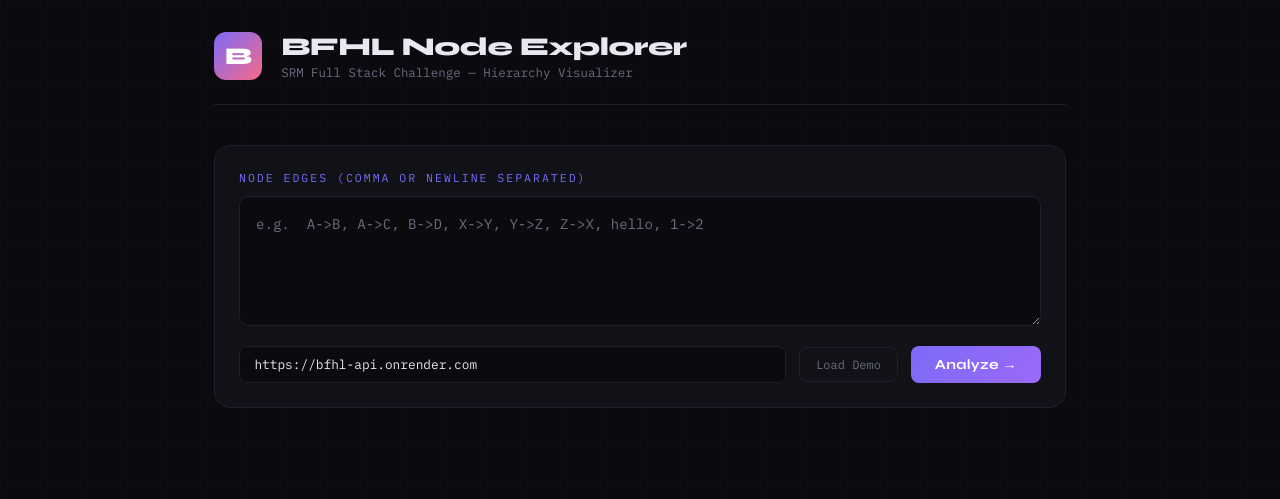
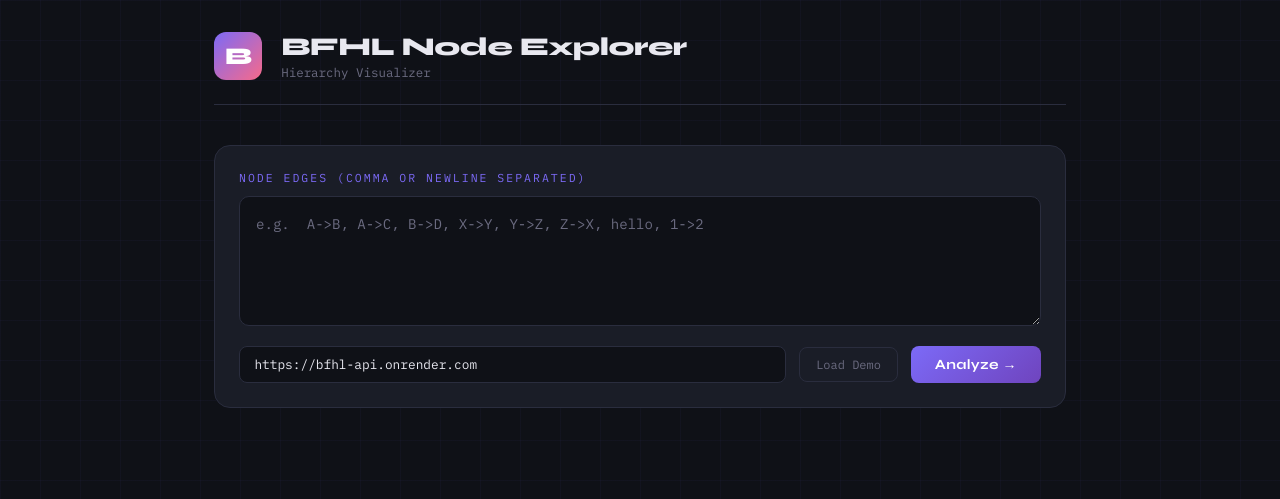
Before and after one commit to G-darshan-32/bajaj-tree--hierarchy-challenge, a website: page index.html in a window 1280 px wide. Drawn offline with Linux system fonts and the light colour scheme.

Commit message:
BFHL full stack challenge

```diff
--- a/index.html
+++ b/index.html
@@ -3,13 +3,13 @@
 <head>
 <meta charset="UTF-8" />
 <meta name="viewport" content="width=device-width, initial-scale=1.0"/>
-<title>BFHL — Node Hierarchy Explorer</title>
+<title>Node Hierarchy Explorer</title>
 <link href="https://fonts.googleapis.com/css2?family=Syne:wght@400;600;700;800&family=IBM+Plex+Mono:wght@400;500&display=swap" rel="stylesheet"/>
 <style>
   :root {
-    --bg: #0a0a0f;
-    --surface: #111118;
-    --border: #1e1e2e;
+    --bg: #0f1117;
+    --surface: #1a1d27;
+    --border: #2a2d3e;
     --accent: #7c6af7;
     --accent2: #f76a8a;
     --accent3: #6af7c8;
@@ -51,7 +51,7 @@
     padding: 2rem 1.5rem 4rem;
   }
 
-  /* Header */
+
   header {
     display: flex;
     align-items: flex-end;
@@ -72,7 +72,7 @@
   header h1 { font-size: 1.6rem; font-weight: 800; letter-spacing: -0.5px; line-height: 1; }
   header p { font-size: 0.78rem; color: var(--muted); margin-top: 4px; font-family: var(--mono); }
 
-  /* Input area */
+
   .input-card {
     background: var(--surface);
     border: 1px solid var(--border);
@@ -130,7 +130,7 @@
   .api-input:focus { border-color: var(--accent); }
 
   .btn {
-    background: linear-gradient(135deg, var(--accent), #9b6af7);
+    background: linear-gradient(135deg, var(--accent), #6f44be);
     color: #fff;
     border: none;
     border-radius: 8px;
@@ -184,14 +184,14 @@
   }
   @keyframes spin { to { transform: rotate(360deg); } }
 
-  /* Result sections */
+
   .results { display: none; animation: fadeUp 0.4s ease; }
   @keyframes fadeUp {
     from { opacity: 0; transform: translateY(16px); }
     to   { opacity: 1; transform: translateY(0); }
   }
 
-  /* Identity bar */
+
   .identity-bar {
     display: flex;
     gap: 1rem;
@@ -212,7 +212,7 @@
     font-size: 0.88rem; font-weight: 600; color: var(--accent3);
   }
 
-  /* Summary */
+
   .summary-grid {
     display: grid;
     grid-template-columns: repeat(3, 1fr);
@@ -257,7 +257,7 @@
     background: var(--border);
   }
 
-  /* Hierarchy cards */
+
   .hier-grid {
     display: grid;
     grid-template-columns: repeat(auto-fill, minmax(240px, 1fr));
@@ -333,7 +333,7 @@
     padding: 3px 8px;
   }
 
-  /* Tags (invalid/duplicate) */
+
   .tags-wrap {
     display: flex; flex-wrap: wrap; gap: 0.5rem;
   }
@@ -345,7 +345,7 @@
   .tag.dup { background: rgba(247,186,106,0.08); color: #f7c56a; border: 1px solid rgba(247,186,106,0.2); }
   .tag.empty { color: var(--muted); font-family: var(--mono); font-size: 0.8rem; }
 
-  /* Raw JSON toggle */
+
   .json-toggle { background: none; border: none; color: var(--muted); font-family: var(--mono); font-size: 0.72rem; cursor: pointer; text-decoration: underline; padding: 0; }
   .json-toggle:hover { color: var(--text); }
   .json-block {
@@ -376,7 +376,7 @@
     <div class="logo-block">B</div>
     <div>
       <h1>BFHL Node Explorer</h1>
-      <p>SRM Full Stack Challenge — Hierarchy Visualizer</p>
+      <p>Hierarchy Visualizer</p>
     </div>
   </header>
 
```
Also changed, not shown: index.js (+13 -15 lines), 2 other files.
